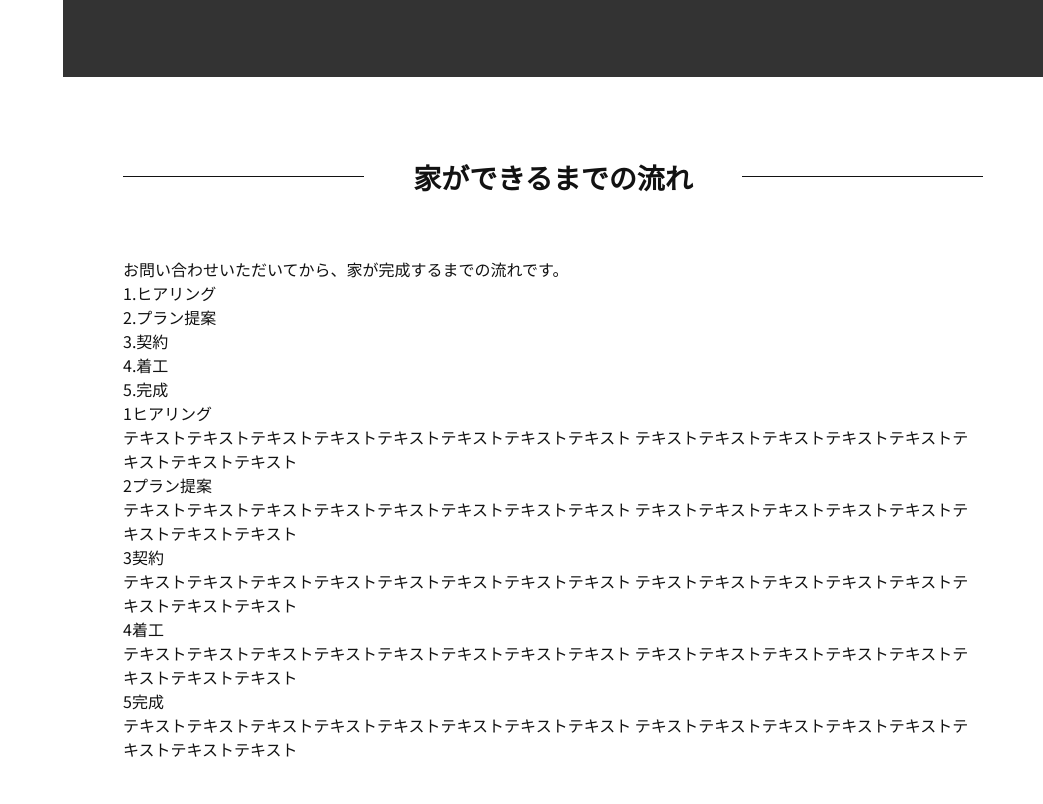
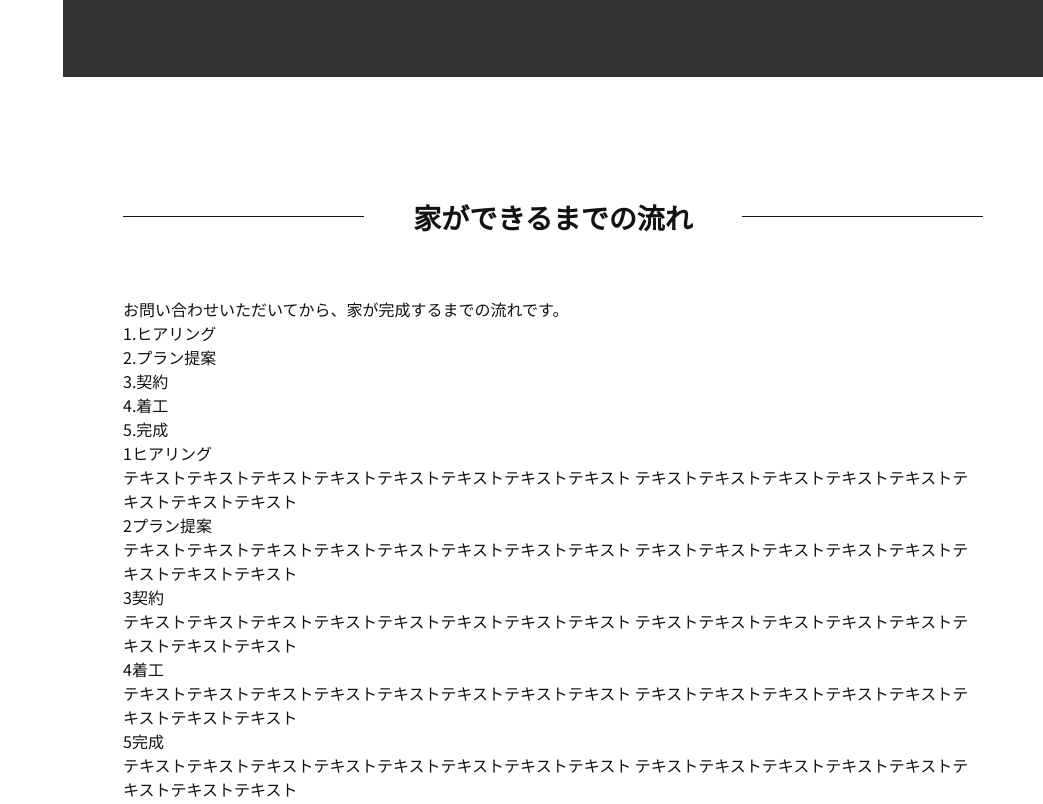
Before and after one commit to hananogithub/hosue, a plain HTML site: page index.html in a window 1280 px wide. Shown: the part 1958-2762 px from the top of the page, without its empty margins (237-1280 px from the left). Drawn offline with Linux system fonts and the light colour scheme; some packages are replaced by stand-ins of ours; a script that the page names is missing.

Commit message:
Add css to flow

```diff
--- a/CSS/style.css
+++ b/CSS/style.css
@@ -160,3 +160,12 @@ li{
     font-weight: bold;
     margin-bottom: 5px;
 }
+
+/* Flow */
+#flow{
+    background-color: #fff;
+    padding-top: 40px;
+}
+#flow .step{
+
+}
```
